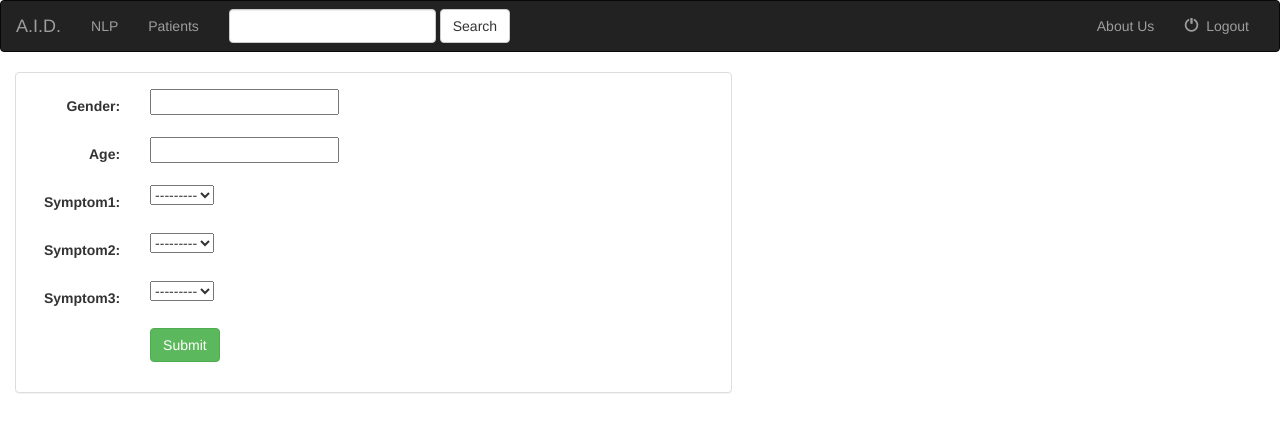
After one commit to mahiraakhtar/fyp, a Django app: page /patientdetails/inferform/ in a window 1280 px wide. The commit adds this page. Shown: the top 432 px of the page. Run offline with Django 3.2, Linux system fonts and the light colour scheme; data that the repository does not hold is empty; parts of the project's set-up code (start-up, migrations or seed data) failed here and were passed over; some libraries are stand-ins or nearby versions.

Commit message:
infer api

```diff
--- a/nlp/urls.py
+++ b/nlp/urls.py
@@ -5,6 +5,7 @@ app_name='nlp'
 urlpatterns = [
 	path('insertdiagnosis/', views.insertdiagnosis, name='insertdiagnosis'),
     path('insert/', views.insertdatabase, name='insertdatabase'),
+
     path('diseases',views.IndexView.as_view(),name='diseaseindex'),
     path('diseases/<pk>/',views.DetailView.as_view(),name='diseasedetail'),
  	path('inputtext/',views.get_text,name='inputtext'),
--- a/nlp/views.py
+++ b/nlp/views.py
@@ -15,7 +15,7 @@
 from nltk.tag import StanfordNERTagger
 from nltk.tokenize import word_tokenize
 from django.views import generic
-from django.shortcuts import render
+
 from django.shortcuts import redirect
 from .forms import TextForm
 
--- a/patientdetails/forms.py
+++ b/patientdetails/forms.py
@@ -1,8 +1,15 @@
 from django import forms
 
-from .models import TestResults
+from .models import TestResults, symptom
 
 
+class infer_form(forms.Form):
+
+    sex = forms.CharField(label='Gender')
+    age=forms.IntegerField(label='Age')
+    Symptom1=forms.ModelChoiceField(queryset=symptom.objects.all())
+    Symptom2 = Symptom1=forms.ModelChoiceField(queryset=symptom.objects.all())
+    Symptom3 = Symptom1=forms.ModelChoiceField(queryset=symptom.objects.all())
 
 class TestForm(forms.ModelForm):
 
--- /dev/null
+++ b/patientdetails/templates/patientdetails/inferform.html
@@ -0,0 +1,35 @@
+
+
+
+{% extends 'patientdetails/base.html' %}
+{% block title %}Add Details to get Diagnosis{% endblock %}
+
+
+{% block body %}
+<div class="container-fluid">
+
+    <div class="row">
+
+        <div class="col-sm-12 col-md-7">
+            <div class="panel panel-default">
+                <div class="panel-body">
+
+                    <form class="form-horizontal" role="form" action="/patientdetails/infer/" method="post" enctype="multipart/form-data">
+                        {% csrf_token %}
+                        {% include 'patientdetails/form_template.html' %}
+                        <div class="form-group">
+                            <div class="col-sm-offset-2 col-sm-10">
+                                <button type="submit" class="btn btn-success">Submit</button>
+                            </div>
+                        </div>
+                    </form>
+                </div>
+            </div>
+        </div>
+
+
+
+    </div>
+
+</div>
+{% endblock %}
--- a/patientdetails/templates/patientdetails/patientdetail.html
+++ b/patientdetails/templates/patientdetails/patientdetail.html
@@ -13,7 +13,6 @@
             <div class="panel panel-default">
                 <div class="panel-body">
                     <a href="{% url 'patientdetails:patientdetail' patient.id %}">
-
 
                     </a>
                     <h1>{{ patient.first_name }} {{ patient.last_name }}</h1>
--- a/patientdetails/urls.py
+++ b/patientdetails/urls.py
@@ -10,8 +10,11 @@ urlpatterns = [
     path('patient/<pk>/', views.patientdetail.as_view(), name='patientdetail'),
     path('addpatient/', views.patientcreate.as_view(), name='patientcreate'),
     path('addtest/<patient_id>/', views.testcreate, name='testcreate'),
+    path('inferform/', views.inferform, name='inferform'),
+    path('infer/', views.infer, name='infer'),
     path('<patient_id>/deletetest/<testresult_id>/', views.testdelete, name='testdelete'),
     path('updatepatient/<pk>/', views.patientupdate.as_view(), name='patientupdate'),
 	path('deletepatient/<pk>/', views.patientdelete.as_view(), name='patientdelete'),
+	path('insertsymplist/', views.symplist, name='insertsymplist'),
 
 ]
--- a/patientdetails/views.py
+++ b/patientdetails/views.py
@@ -1,4 +1,4 @@
-from django.shortcuts import render, get_object_or_404
+from django.shortcuts import render, get_object_or_404, redirect
 from django.http import HttpResponse
 from django.views import generic
 
@@ -8,6 +8,8 @@ from django.contrib.auth.decorators import login_required
 from django.contrib.auth.decorators import permission_required
 from django.contrib.auth.mixins import LoginRequiredMixin
 from django.contrib.auth.mixins import PermissionRequiredMixin
+from django.http import HttpResponseRedirect
+
 # Create your views here.
 @login_required
 def index(request):
@@ -18,10 +20,12 @@ def patientindex(request):
 	return render(request, 'patientdetails/patientindex.html')
 
 
+
 from django.views.generic.edit import CreateView, UpdateView, DeleteView
-from .models import Patient, TestResults
+from .models import Patient, TestResults, symptom
 from django.urls import reverse_lazy
 from .forms import TestForm
+from .forms import infer_form
 import pandas as pd
 import numpy as np
 from sklearn.metrics import accuracy_score
@@ -41,11 +45,6 @@ def index(request):
 def patientindex(request):
 	return render(request, 'patientdetails/patientindex.html')
 @login_required
-
-
-
-
-# Create your views here.
 
 
 def aboutus(request):
@@ -133,5 +132,46 @@ def Prediction(request):
 
 import infermedica_api
 api = infermedica_api.API(app_id='1db218b3', app_key='55dc0c8d721d12fd115024d76e6f5dfb')
-#import infermedica_api
-#api = infermedica_api.API(app_id='1db218b3', app_key='55dc0c8d721d12fd115024d76e6f5dfb')
+
+def inferform(request):
+    form=infer_form()
+    symptoms=symptom.objects.all()
+    return render(request, 'patientdetails/inferform.html',{'form':form,'symptoms':'symptom'})
+
+def symplist(request):
+    symptomslist=api.symptoms_list()
+    for symp in symptomslist:
+        sid=(symp['id'])
+        cn=(symp['common_name'])
+        name=(symp['common_name'])
+        createsymp(sid,cn,name)
+    return HttpResponse("<h1>Symptoms List inserted into Database!")
+
+
+def createsymp(sid,cn,name):
+    d=symptom(sid=sid, common_name=cn, name=name)
+    d.save()
+
+
+def infer(request):
+    form=infer_form(request.POST)
+    if form.is_valid():
+        age2=form.cleaned_data['age']
+        sex2=form.cleaned_data['sex']
+        Symp1=form.cleaned_data['Symptom1']
+        Symp2=form.cleaned_data['Symptom2']
+        Symp3=form.cleaned_data['Symptom3']
+
+
+    request2 = infermedica_api.Diagnosis(sex=sex2, age=age2)
+
+    request2.add_symptom(Symp1.sid, 'present')
+    request2.add_symptom(Symp2.sid, 'present')
+    request2.add_symptom(Symp3.sid, 'present')
+
+    # call diagnosis
+    request2 = api.diagnosis(request2)
+    request2=request2.conditions
+
+
+    return render(request, 'patientdetails/infer.html', {'request2':request2})
```
Also changed, not shown: patientdetails/models.py (+8 -0 lines), patientdetails/templates/patientdetails/infer.html (+29 -1 lines), patientdetails/migrations/0020_infer.py (added), patientdetails/migrations/0021_auto_20180523_1953.py (added), patientdetails/migrations/0022_delete_infer.py (added), patientdetails/migrations/0023_symptom.py (added).
